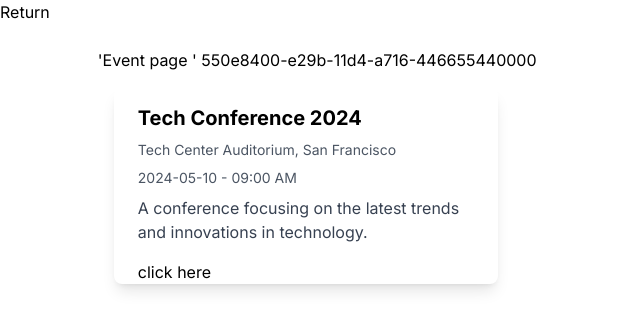
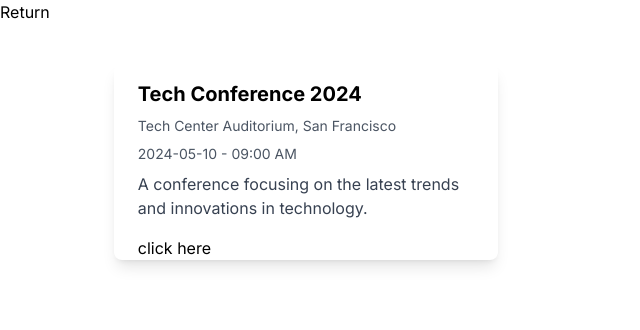
Before and after one commit to jaussems/byte24-assesment, a Next.js app: page /dashboard/event/550e8400-e29b-11d4-a716-446655440000 in a window 1280 px wide. Shown: the top 330 px of the page, without its empty margins (0-640 px from the left). Built offline with nearby package versions, Linux system fonts and the light colour scheme.

Commit message:
solving build error and updated gitignore

```diff
--- a/app/dashboard/event/[id]/page.tsx
+++ b/app/dashboard/event/[id]/page.tsx
@@ -7,7 +7,7 @@ export default function Page() {
     const params = useParams<{id: string}>()
     const event = dummyEvents.find((event) => event.id === params.id);
     return  (
-    <div>'Event page ' {params.id}
+    <div>
     <EventCard eventInfo={event} />
     </div>
     )
```
Also changed, not shown: 1 other file (tests, documents, lock files or other folders).
